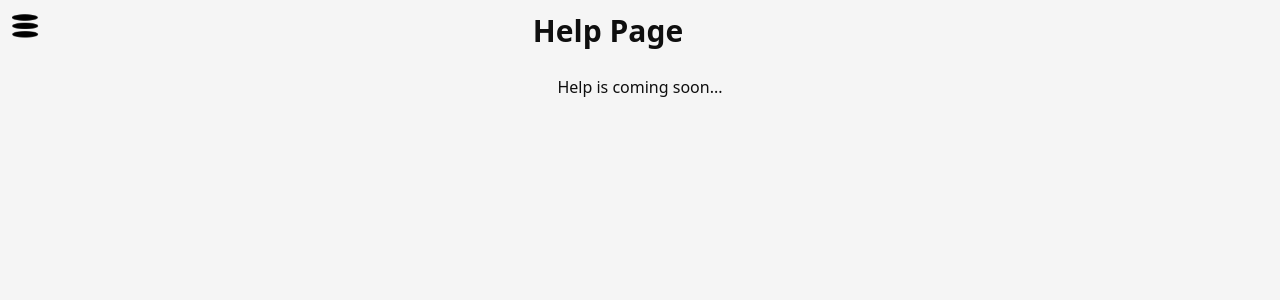
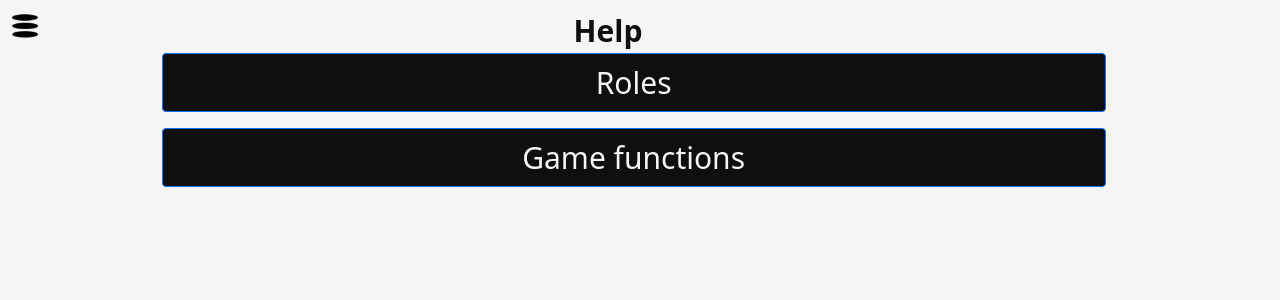
Before and after one commit to pmroczko/mafia-ui, a React (Create React App) app: page /help in a window 1280 px wide. Shown: the top 300 px of the page. Built offline with nearby package versions, Linux system fonts and the light colour scheme.

Commit message:
Modal refactor.

```diff
--- a/src/App.js
+++ b/src/App.js
@@ -4,22 +4,34 @@ import {
   Route,
   Redirect,
 } from "react-router-dom";
-import { useEffect } from "react";
+import { useEffect, useState } from "react";
+import { Modal } from "react-bootstrap";
 import Admin from "./views/admin/Admin";
 import Lobby from "./views/Lobby";
 import Join from "./views/Join";
 import Game from "./views/game/Game";
-import Help from "./views/Help";
+import Help from "./views/help/Help";
 import { ToastContainer } from "react-toastify";
+import DataController from "./controllers/DataController";
 
 function App() {
+  const [modalShow, setModalShow] = useState(false);
+
   useEffect(() => {
     document.title = "Mafia " + process.env.REACT_APP_VER;
   }, []);
 
+  DataController.BindModal(
+    () => setModalShow(true),
+    () => setModalShow(false),
+  );
+
   return (
     <div className='app-container'>
       <ToastContainer />
+      <Modal show={modalShow} onHide={() => setModalShow(false)}>
+        <Modal.Body>{DataController.GetModalText()}</Modal.Body>
+      </Modal>
       <Router>
         <Switch>
           <Route path='/join'>
--- a/src/controllers/DataController.js
+++ b/src/controllers/DataController.js
@@ -88,12 +88,32 @@ async function Act(position, target, cbSuccess, cbError) {
   });
 }
 
+var onShown;
+var onHidden;
+
+const ShowModalinfo = (text) => {
+  window.Modaltext = text;
+  onShown();
+};
+
+const GetModalText = () => {
+  return window.Modaltext;
+};
+
+const BindModal = (onShownCallback, onHiddenCallback) => {
+  onShown = onShownCallback;
+  onHidden = onHiddenCallback;
+};
+
 const DataController = {
   IsDebug: false,
   GetLobbyPlayers: GetLobbyPlayers,
   GetPublicState: GetPublicState,
   GetPlayerState: GetPlayerState,
   MafiaVote: MafiaVote,
+  GetModalText: GetModalText,
+  ShowModalInfo: ShowModalinfo,
+  BindModal: BindModal,
   Act: Act,
 };
 
--- /dev/null
+++ b/src/enums/HelpMenuOptions.js
@@ -0,0 +1,6 @@
+const HelpMenuOptions = {
+  Roles: "Roles",
+  Functions: "Functions",
+};
+
+export default HelpMenuOptions;
--- a/src/index.js
+++ b/src/index.js
@@ -5,10 +5,5 @@ import reportWebVitals from "./reportWebVitals";
 import "bootstrap/dist/css/bootstrap.min.css";
 import "./_index.scss";
 
-ReactDOM.render(
-  <React.StrictMode>
-    <App />
-  </React.StrictMode>,
-  document.getElementById("root"),
-);
+ReactDOM.render(<App />, document.getElementById("root"));
 reportWebVitals();
--- a/src/views/Help.js
+++ /dev/null
@@ -1,12 +0,0 @@
-import Header from "../components/Header";
-
-function Help() {
-  return (
-    <div>
-      <Header text='Help Page' />
-      <div className='help-container'>Help is coming soon...</div>
-    </div>
-  );
-}
-
-export default Help;
--- a/src/views/admin/AdminMenu.js
+++ b/src/views/admin/AdminMenu.js
@@ -18,6 +18,7 @@ const AdminMenu = ({ onMenuSelected }) => {
     }
     updateRef();
   }, []);
+
   const startGameCallback = (resp) => {
     if (resp.status === 200) {
       window.location = "/game";
@@ -51,7 +52,7 @@ const AdminMenu = ({ onMenuSelected }) => {
             args={[senarioRef, startGameCallback]}
           />
           <Button
-            className={`${ButtonClasses.Mafia} ${ButtonClasses.Big}`}
+            className={ButtonClasses.Big}
             onClick={() => onButtonClicked(AdminMenuOptions.PlayerList)}
           >
             Manage Players
--- a/src/views/game/GameDay.js
+++ b/src/views/game/GameDay.js
@@ -3,10 +3,9 @@ import { Button, Modal } from "react-bootstrap";
 import MessageController from "../../controllers/MessageController";
 import ButtonClasses from "../../enums/ButtonClasses";
 import MafiaService from "../../services/MafiaService";
+import DataController from "../../controllers/DataController";
 
 const GameDay = ({ publicState, playerState }) => {
-  const [modalShow, setModalShow] = useState(false);
-
   function lynchMe() {
     MafiaService.LynchMe(playerState.Position, (resp) => {
       if (resp.status === 200) {
@@ -15,20 +14,17 @@ const GameDay = ({ publicState, playerState }) => {
     });
   }
 
+  const ShowInfo = () => {
+    DataController.ShowModalInfo("HELLOW");
+  };
+
   return (
     <div className='mafia-container'>
       <Button onClick={lynchMe} className={ButtonClasses.BigCentered}>
         Lynch me!
       </Button>
-      <Modal show={modalShow} onHide={() => setModalShow(false)}>
-        <Modal.Body>
-          {playerState.Description.map((line) => (
-            <p key={line}>{line}</p>
-          ))}
-        </Modal.Body>
-      </Modal>
       <div className='mafia-button-footer'>
-        <Button onClick={() => setModalShow(true)} className='mafia-button'>
+        <Button onClick={() => ShowInfo()} className='mafia-button'>
           ?
         </Button>
       </div>
--- /dev/null
+++ b/src/views/help/Help.js
@@ -0,0 +1,11 @@
+import HelpMenu from "./HelpMenu";
+
+function Help() {
+  return (
+    <div>
+      <HelpMenu />
+    </div>
+  );
+}
+
+export default Help;
--- /dev/null
+++ b/src/views/help/HelpMenu.js
@@ -0,0 +1,39 @@
+import MessageController from "../../controllers/MessageController";
+import { Button } from "react-bootstrap";
+import MafiaButton from "../../components/buttons/MafiaButton";
+import MafiaInput from "../../components/Input";
+import Header from "../../components/Header";
+import { useRef, useEffect } from "react";
+import ButtonClasses from "../../enums/ButtonClasses";
+import AdminMenuOptions from "../../enums/AdminMenuOptions";
+import HelpMenuOptions from "../../enums/HelpMenuOptions";
+
+const HelpMenu = ({ onMenuSelected }) => {
+  const onButtonClicked = (menuOption) => {
+    onMenuSelected(menuOption);
+  };
+
+  return (
+    <div>
+      <Header text='Help' />
+      <div className='mafia-container admin-container'>
+        <div className='admin-button-container'>
+          <Button
+            className={`${ButtonClasses.Big}`}
+            onClick={() => onButtonClicked(HelpMenuOptions.Roles)}
+          >
+            Roles
+          </Button>
+          <Button
+            className={`${ButtonClasses.Big}`}
+            onClick={() => onButtonClicked(HelpMenuOptions.Functions)}
+          >
+            Game functions
+          </Button>
+        </div>
+      </div>
+    </div>
+  );
+};
+
+export default HelpMenu;
```
